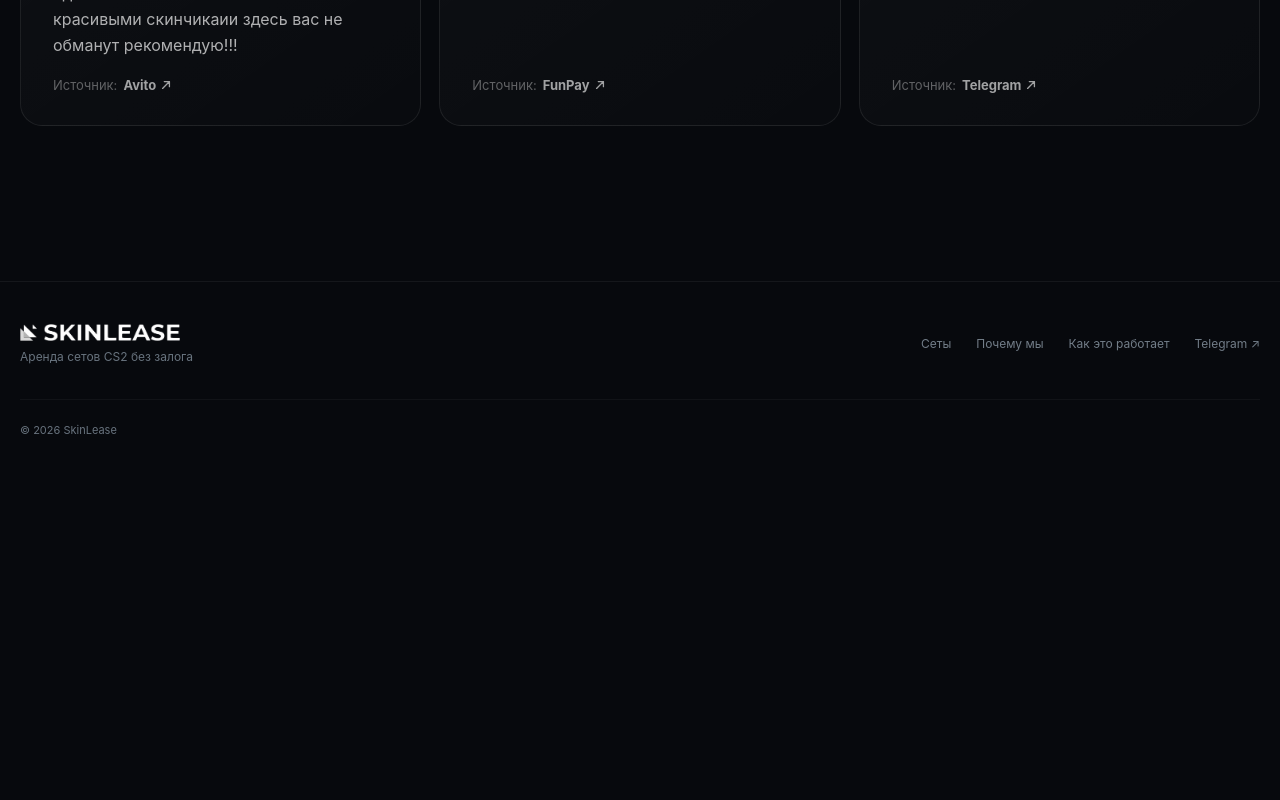
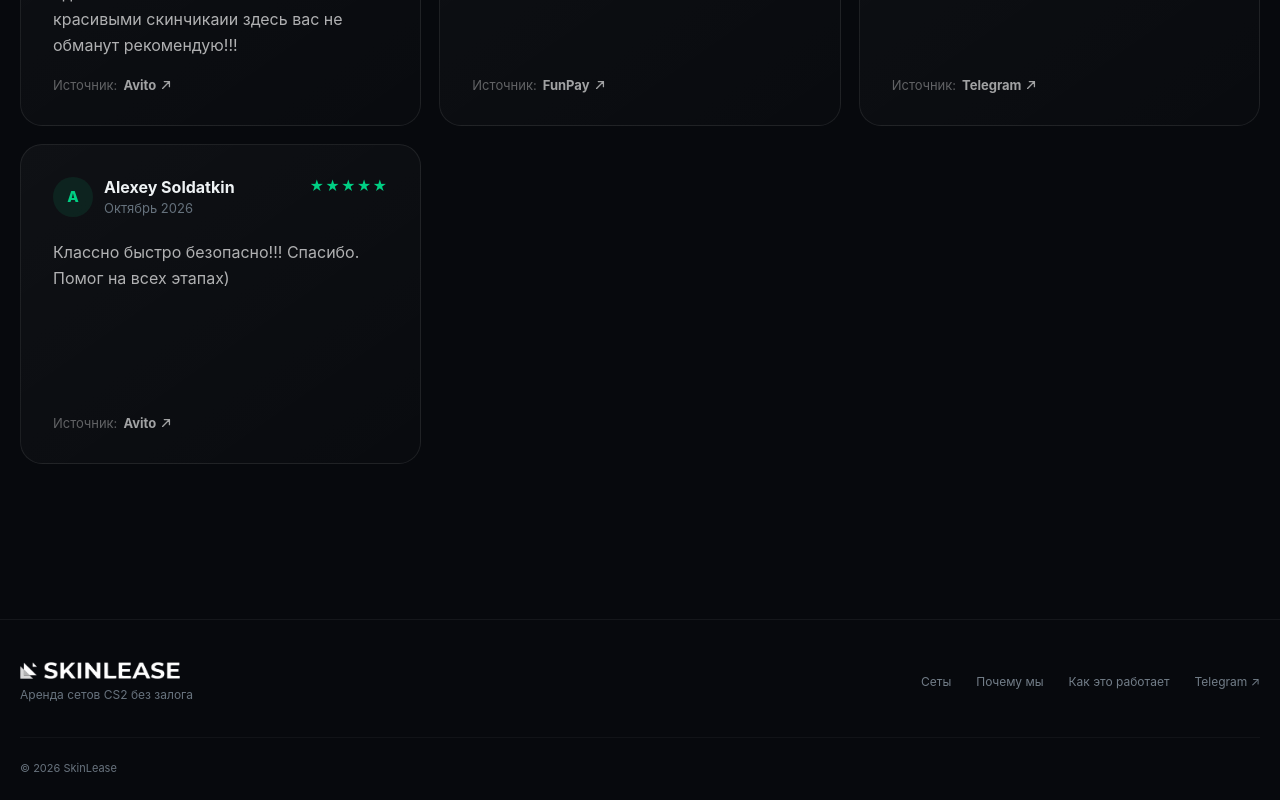
Before and after one commit to sapfi24/skinlease, a Next.js app: page /reviews in a window 1280 px wide. Shown: the part 1646-2446 px from the top of the page. Before the commit the page ends 2108 px from the top, so only its background shows below. Built offline with nearby package versions, Linux system fonts and the light colour scheme.

Commit message:
Update reviews.js

```diff
--- a/data/reviews.js
+++ b/data/reviews.js
@@ -107,6 +107,15 @@ const reviews = [
     sourceLink: "https://t.me/skinlease/6"
   },
 
+   {
+    id: 13,
+    name: "Alexey Soldatkin",
+    date: "Октябрь 2026",
+    text: "Классно быстро безопасно!!! Спасибо. Помог на всех этапах)",
+    source: "Avito",
+    sourceLink: "https://www.avito.ru/brands/247c7058bc49b1408b1756cb7c189bfe/all?gdlkerfdnwq=101&page_from=from_item_card_icon&iid=8409621957&sellerId=2f180813839c82dd35cb70311f9444f2"
+  },
+
 
 ];
 
```
